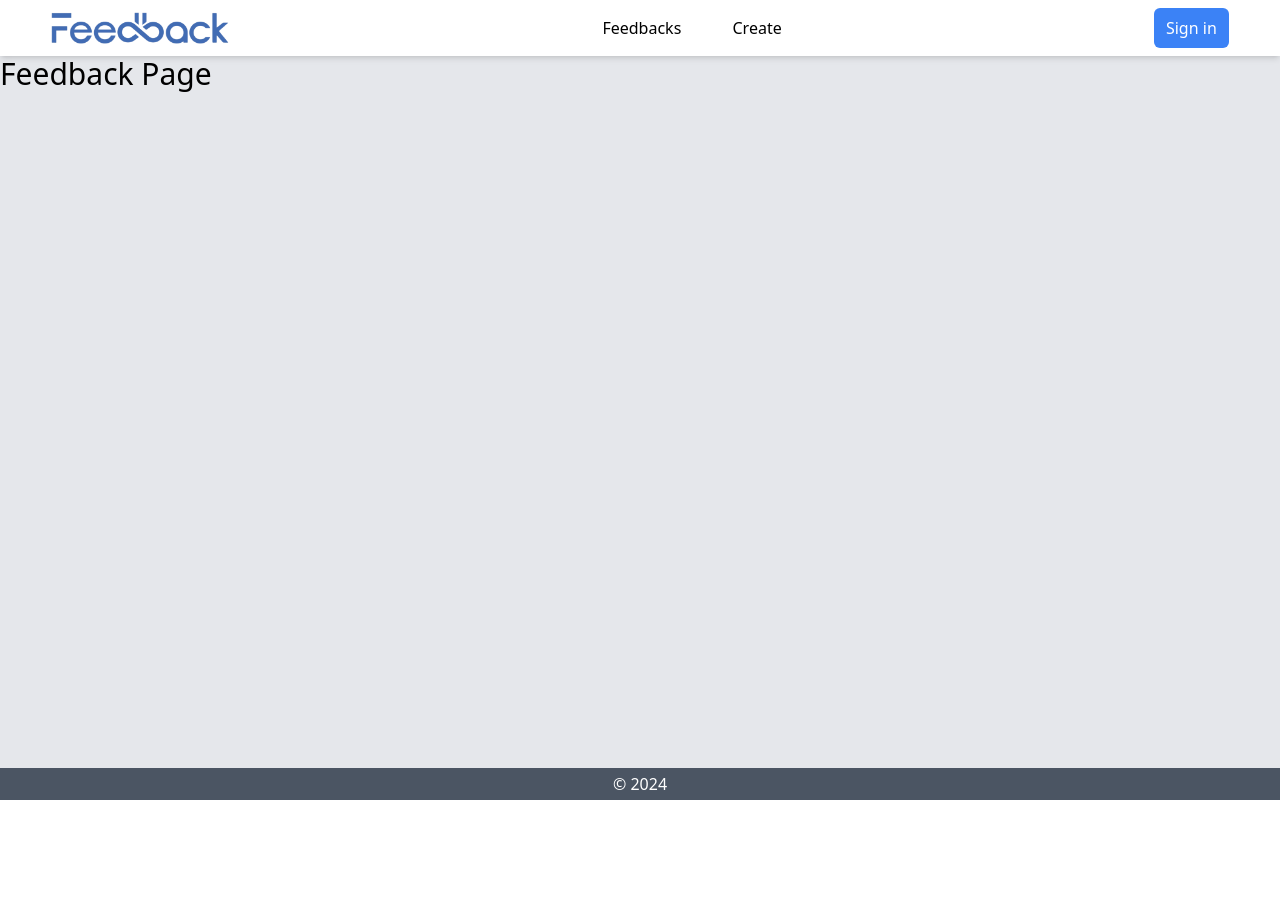
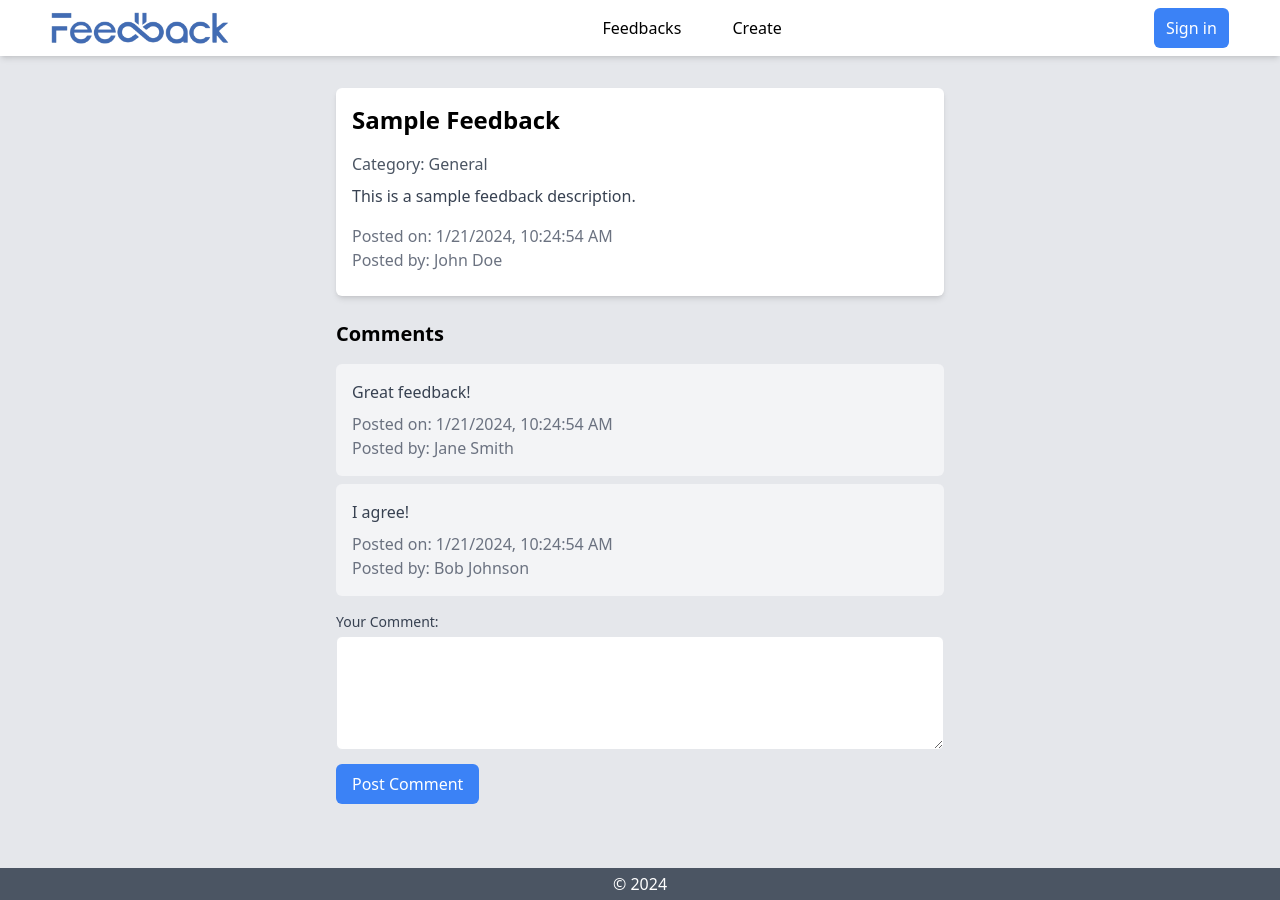
Before and after one commit to zaeem9233/ikonic-task-frontend, a Vue app: page /feedback in a window 1280 px wide. Before the commit the page ends 800 px from the top, so only its background shows below. Built offline with nearby package versions, Linux system fonts and the light colour scheme.

Commit message:
Single Feedback view has been created with posting comments option

```diff
--- a/src/pages/FeedbackPage.vue
+++ b/src/pages/FeedbackPage.vue
@@ -1,5 +1,79 @@
 <template>
-  <div>
-    <h1 class="text-3xl">Feedback Page</h1>
+  <div class="max-w-2xl mx-auto p-8">
+    <!-- Feedback Details -->
+    <div class="bg-white shadow-md rounded-md p-4 mb-6">
+      <h2 class="text-2xl font-bold mb-4">{{ feedback.title }}</h2>
+      <p class="text-gray-600 mb-2">Category: {{ feedback.category }}</p>
+      <p class="text-gray-700 mb-4">{{ feedback.description }}</p>
+      <div class="flex justify-between items-center mb-2">
+        <div class="text-gray-500">
+          <p>Posted on: {{ formatDate(feedback.postedDate) }}</p>
+          <p>Posted by: {{ feedback.user }}</p>
+        </div>
+      </div>
+    </div>
+
+    <!-- Comments Section -->
+    <div class="mb-8">
+      <h3 class="text-xl font-bold mb-4">Comments</h3>
+
+      <!-- Display Existing Comments -->
+      <div v-if="feedback.comments.length > 0">
+        <div v-for="comment in feedback.comments" :key="comment.id" class="bg-gray-100 p-4 rounded-md mb-2">
+          <p class="text-gray-700">{{ comment.content }}</p>
+          <div class="text-gray-500 mt-2">
+            <p>Posted on: {{ formatDate(comment.postedDate) }}</p>
+            <p>Posted by: {{ comment.user }}</p>
+          </div>
+        </div>
+      </div>
+      <div v-else>
+        <p>No comments yet.</p>
+      </div>
+
+      <!-- Comment Form -->
+      <form @submit.prevent="postComment" class="mt-4">
+        <label for="comment" class="block text-sm font-medium text-gray-700">Your Comment:</label>
+        <textarea v-model="newComment" id="comment" name="comment" rows="4" class="custom-input"></textarea>
+        <button type="submit" class="mt-2 bg-blue-500 text-white px-4 py-2 rounded-md">Post Comment</button>
+      </form>
+    </div>
   </div>
 </template>
+
+<script>
+export default {
+  data() {
+    return {
+      feedback: {
+        title: "Sample Feedback",
+        category: "General",
+        description: "This is a sample feedback description.",
+        postedDate: new Date(),
+        user: "John Doe",
+        comments: [
+          { id: 1, content: "Great feedback!", postedDate: new Date(), user: "Jane Smith" },
+          { id: 2, content: "I agree!", postedDate: new Date(), user: "Bob Johnson" },
+        ],
+      },
+      newComment: "",
+    };
+  },
+  methods: {
+    formatDate(date) {
+      return new Date(date).toLocaleString();
+    },
+    postComment() {
+      if (this.newComment.trim() !== "") {
+        this.feedback.comments.push({
+          id: this.feedback.comments.length + 1,
+          content: this.newComment,
+          postedDate: new Date(),
+          user: "Current User", // Replace with actual user information
+        });
+        this.newComment = "";
+      }
+    },
+  },
+};
+</script>
--- a/src/pages/FeedbacksPage.vue
+++ b/src/pages/FeedbacksPage.vue
@@ -4,35 +4,12 @@
 
       <h1 class="text-2xl font-bold pb-4">Feedbacks</h1>
 
-
       <div class="flex flex-col justify-between items-center mb-2 border-t border-gray-200 pt-2 sm:flex-row">
         <div class="mb-2 sm:mb-0">
           <h2 class="text-xl font-bold">Feedback Title 1</h2>
-          <p class="text-gray-600">Category: Product Improvement</p>
+          <p class="text-gray-700">Category: Product Improvement</p>
         </div>
-        <div class="text-gray-500">
-          <p>Posted on: Jan 15, 2023</p>
-          <p>Posted by: John Doe</p>
-        </div>
-      </div>
-
-      <div class="flex flex-col justify-between items-center mb-2 border-t border-gray-200 pt-2 sm:flex-row">
-        <div class="mb-2 sm:mb-0">
-          <h2 class="text-xl font-bold">Feedback Title 1</h2>
-          <p class="text-gray-600">Category: Product Improvement</p>
-        </div>
-        <div class="text-gray-500">
-          <p>Posted on: Jan 15, 2023</p>
-          <p>Posted by: John Doe</p>
-        </div>
-      </div>
-
-      <div class="flex flex-col justify-between items-center mb-2 border-t border-gray-200 pt-2 sm:flex-row">
-        <div class="mb-2 sm:mb-0">
-          <h2 class="text-xl font-bold">Feedback Title 1</h2>
-          <p class="text-gray-600">Category: Product Improvement</p>
-        </div>
-        <div class="text-gray-500">
+        <div class="text-gray-700">
           <p>Posted on: Jan 15, 2023</p>
           <p>Posted by: John Doe</p>
         </div>
```
